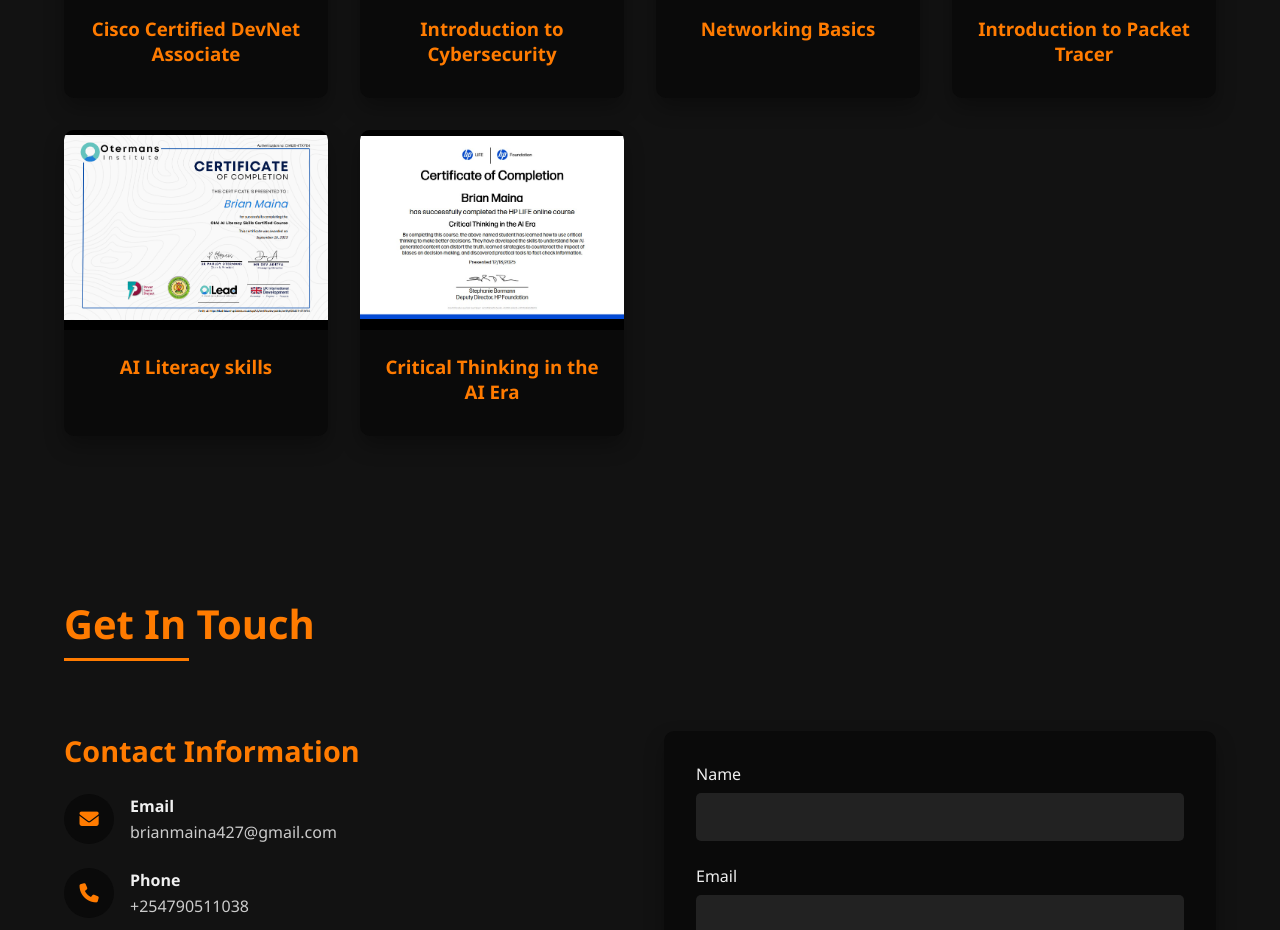
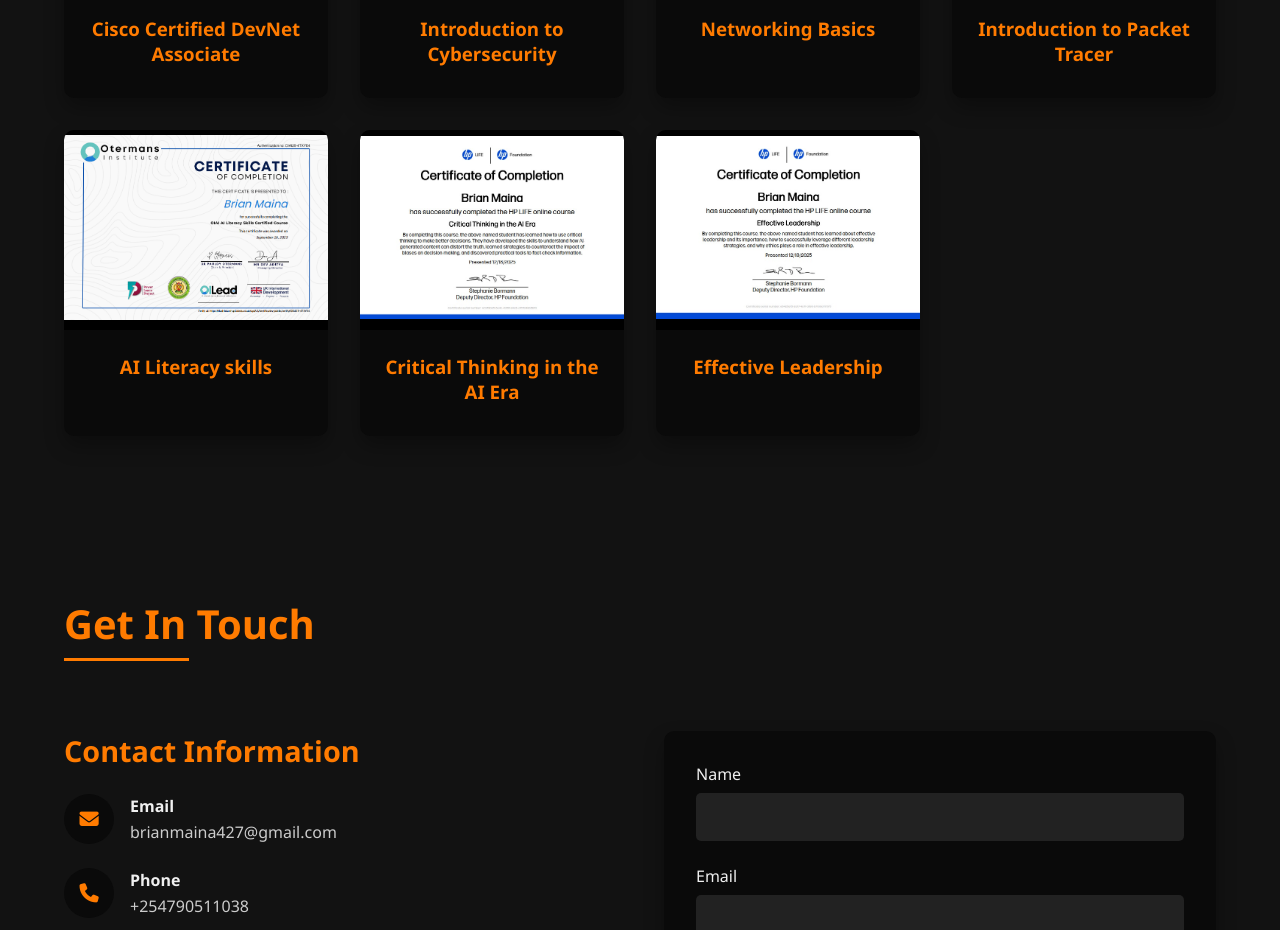
Before and after one commit to Brianmaina427/My_Portfolio_Website, a plain HTML site: page index.html in a window 1280 px wide. Shown: the part 5325-6255 px from the top of the page. Drawn offline with Linux system fonts and the light colour scheme.

Commit message:
index.html

```diff
--- a/index.html
+++ b/index.html
@@ -1013,7 +1013,7 @@
                     <h3>AI Literacy skills</h3>
                 </div>
             </div>
-             <div class="cert-card">
+            <div class="cert-card">
                 <div class="cert-image">
                     <a href="HP certificate.jpg">
                     <img src="HP certificate.jpg" alt="Critical Thinking in AI Era certificate">
@@ -1021,6 +1021,16 @@
                 </div>
                 <div class="cert-content">
                     <h3>Critical Thinking in the AI Era</h3>
+                </div>
+            </div>
+            <div class="cert-card">
+                <div class="cert-image">
+                    <a href="Effective Leadership.jpg">
+                    <img src="Effective Leadership.jpg" alt="Effective Leadership certificate">
+                    </a>
+                </div>
+                <div class="cert-content">
+                    <h3>Effective Leadership</h3>
                 </div>
             </div>
         </div>
```
